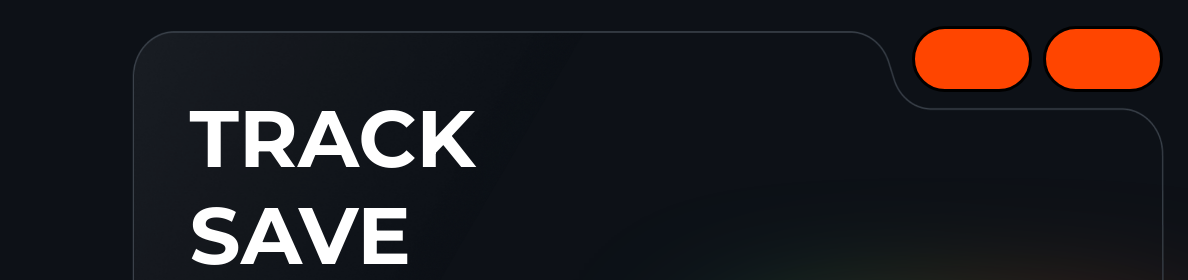
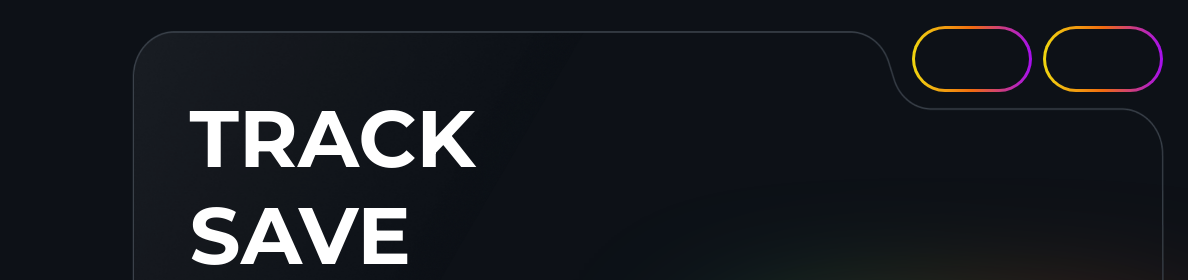
Before and after one commit to ZamVak/FundFlow-FEE, a plain HTML site: page index2.html in a window 1280 px wide. Shown: the top 280 px of the page, 92-1280 px from the left. Drawn offline with Linux system fonts and the light colour scheme.

Commit message:
Testing commit push
Just to test the page in taruns pc

```diff
--- a/index2.html
+++ b/index2.html
@@ -57,19 +57,22 @@
         .git_foot ul {
 
             list-style: none;
-            font-family: "Ubuntu",sans-serif;
+            font-family: "Ubuntu", sans-serif;
             font-weight: lighter;
             font-size: 0.9em;
         }
-        .git_foot ul li{
+
+        .git_foot ul li {
             margin: 0.82em 0px;
         }
-        .git_foot #social_icons{
+
+        .git_foot #social_icons {
             display: flex;
             margin-top: 1.8em;
 
         }
-        .git_foot #social_icons li{
+
+        .git_foot #social_icons li {
             margin: 0px 0.9em 0px 0px;
 
         }
@@ -135,10 +138,13 @@
 
 
         .logsign_buttons {
-            background-color: orangered;
+            /* background-color: orangered; */
+            background: linear-gradient(#0d1117, #0d1117) padding-box, linear-gradient(to right, #F1D710,#F16B10 ,#A50EF1) border-box;
             width: 9.4vw;
             height: 8.2vh;
-            border: 3px solid black;
+            /* border: 3.5px solid rgb(239, 197, 197); */
+            border: 3.5px solid transparent;
+            /* border-image: linear-gradient(to right, darkblue, darkorchid); */
             border-radius: 60px;
             box-sizing: border-box;
         }
```
